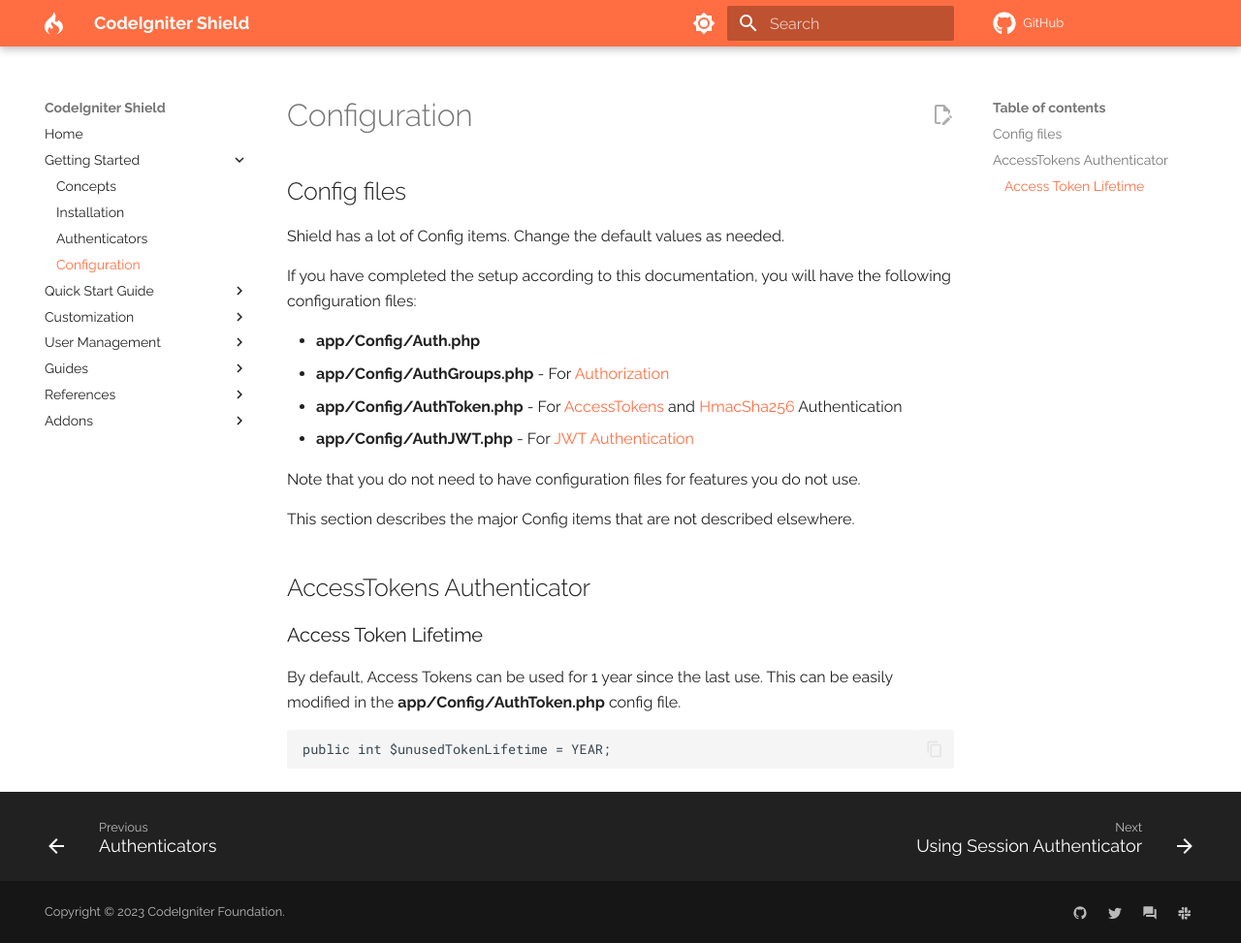
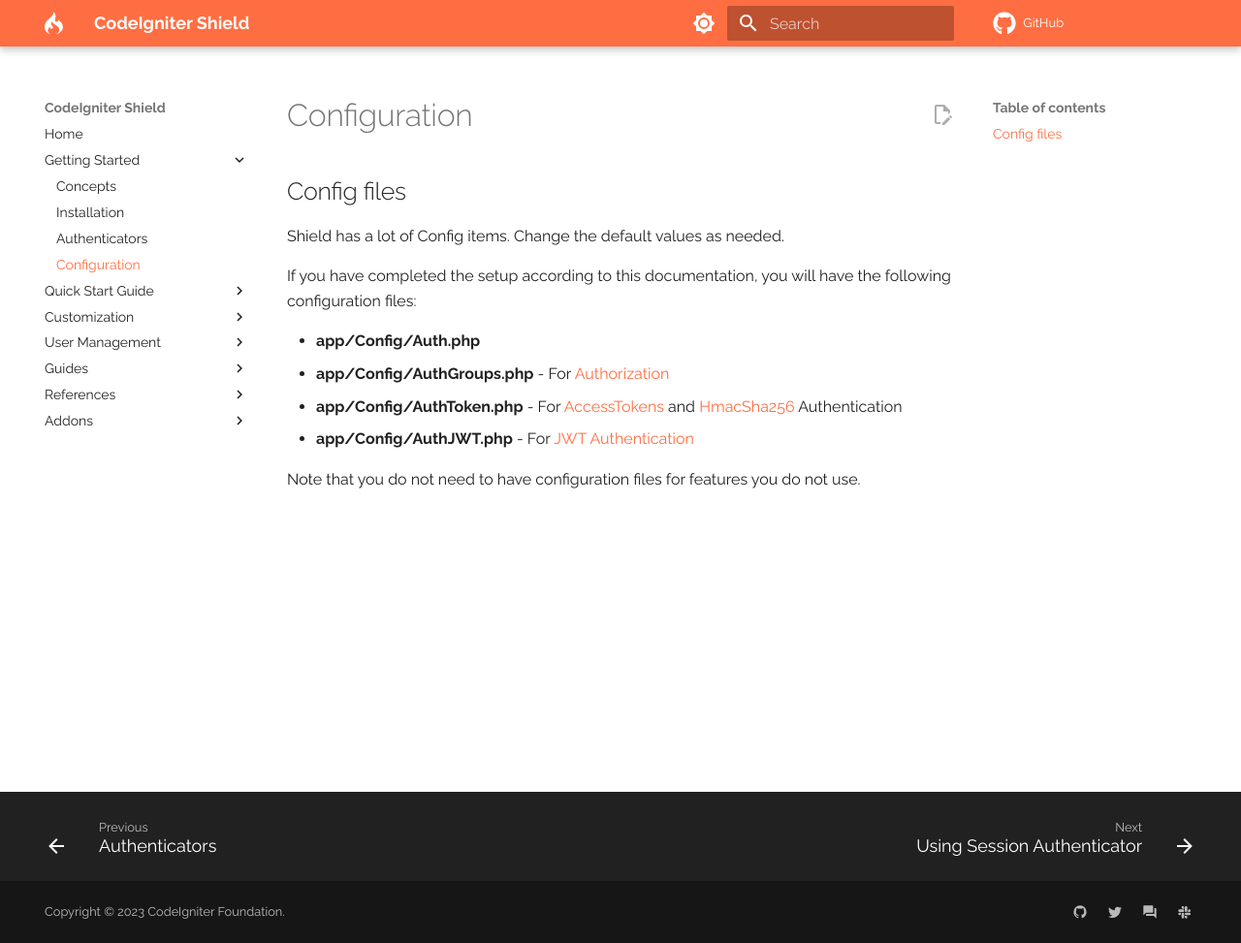
Before and after one commit to codeigniter4/shield, an MkDocs documentation site: the page built from docs/getting_started/configuration.md, in a window 1280 px wide and 973 px high. Shown: the whole window at 97% size. Built offline with MkDocs 1.6.1 and Material for MkDocs 9.7.7, drawn with Linux system fonts in a browser that asks for light colours; comment, search, counter and statistics services are not loaded; a style sheet for code colours, icons or effects is not loaded.

Commit message:
docs: remove duplicated description

````diff
--- a/docs/getting_started/configuration.md
+++ b/docs/getting_started/configuration.md
@@ -13,15 +13,3 @@ the following configuration files:
 - **app/Config/AuthJWT.php** - For [JWT Authentication](../addons/jwt.md#configuration)
 
 Note that you do not need to have configuration files for features you do not use.
-
-This section describes the major Config items that are not described elsewhere.
-
-## AccessTokens Authenticator
-
-### Access Token Lifetime
-
-By default, Access Tokens can be used for 1 year since the last use. This can be easily modified in the **app/Config/AuthToken.php** config file.
-
-```php
-public int $unusedTokenLifetime = YEAR;
-```
````
